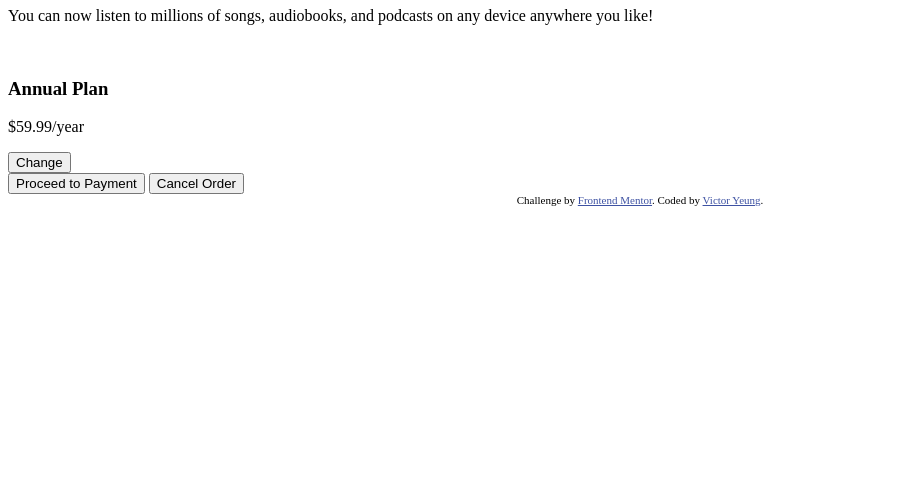
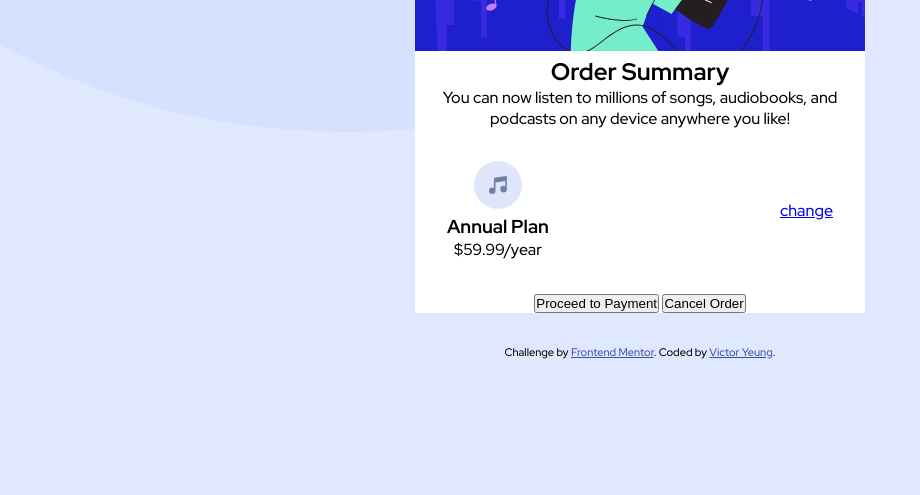
Before and after one commit to VictorYeung0725/victor-order-summary-component-main, a plain HTML site: page index.html in a window 1280 px wide. Shown: the part 305-800 px from the top of the page, without its empty margins (0-920 px from the left). Drawn offline with Linux system fonts and the light colour scheme.

Commit message:
figure out the html structure

```diff
--- a/index.html
+++ b/index.html
@@ -3,10 +3,8 @@
 <head>
   <meta charset="UTF-8">
   <meta name="viewport" content="width=device-width, initial-scale=1.0"> <!-- displays site properly based on user's device -->
-
+  <link rel="stylesheet" href="./style.css">
   <link rel="icon" type="image/png" sizes="32x32" href="./images/favicon-32x32.png">
-  <link rel="preconnect" href="https://fonts.googleapis.com">
-  <link rel="preconnect" href="https://fonts.gstatic.com" crossorigin>
   <link rel="preconnect" href="https://fonts.googleapis.com">
   <link rel="preconnect" href="https://fonts.gstatic.com" crossorigin>
   <link href="https://fonts.googleapis.com/css2?family=Red+Hat+Display:wght@500;700;900&display=swap" rel="stylesheet">
@@ -20,38 +18,33 @@
   </style>
 </head>
 <body>
+  <div class="whole">
+    <div class="card">
+        <div class="pic">
+          <img src="./images/illustration-hero.svg" alt="">
+        </div>
         <div class="main">
-    <img src="./images/illustration-hero.svg" alt="">
-    <h1>Order Summary</h1>
+          <h2>Order Summary</h2>
             <p>You can now listen to millions of songs, audiobooks, and podcasts on any
               device anywhere you like!</p>
+
           <div class="payment">
-      <img src="" alt="">
+            <div class="plan">
+              <img src="./images/icon-music.svg" alt="music-icon">
               <h3>Annual Plan</h3>
               <p class="price">$59.99/year</p>
-      <button class="change">Change</button>
             </div>
-
+            <a href="#">change</a>
+          </div>
+          <div class="process">
             <button>Proceed to Payment</button>
             <button>Cancel Order</button>
           </div>
+        </div>
+      </div>
+  </div>
 
-
-
-
-
-  <!-- Order Summary
-
-  You can now listen to millions of songs, audiobooks, and podcasts on any
-  device anywhere you like!
-
-  Annual Plan
-  $59.99/year
-
-  Change
-
-  Proceed to Payment
-  Cancel Order -->
+  </div>
 
   <div class="attribution">
     Challenge by <a href="https://www.frontendmentor.io?ref=challenge" target="_blank">Frontend Mentor</a>.
--- a/style.css
+++ b/style.css
@@ -16,12 +16,34 @@
 }
 
 body {
+  width:100%;
+  height:100vh;
   font-family: 'Red Hat Display', sans-serif;
   font-size: 16px;
+  background-image: url(./images/pattern-background-desktop.svg);
+  background-repeat: no-repeat;
+  background-color: var(--pale-blue);
+  display:flex;
+  flex-direction: column;
+  justify-content: center;
+  align-items: center;
+}
+
+.card {
+  text-align: center;
+  width:28.125rem;
+  margin-bottom: 2rem;
+  background-color: white;
+
 }
 
 .main {
-  width: 550px;
-  height: 500px;
-  background-color:var(--pale-blue);
+
 }
+
+.payment {
+  display: flex;
+  justify-content: space-between;
+  align-items: center;
+  padding:2rem;
+}
```
Lines whose indentation alone changed are shown as unchanged.
